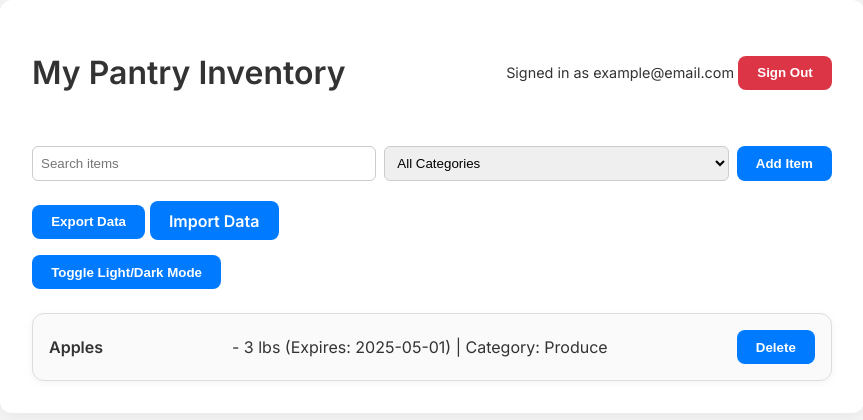
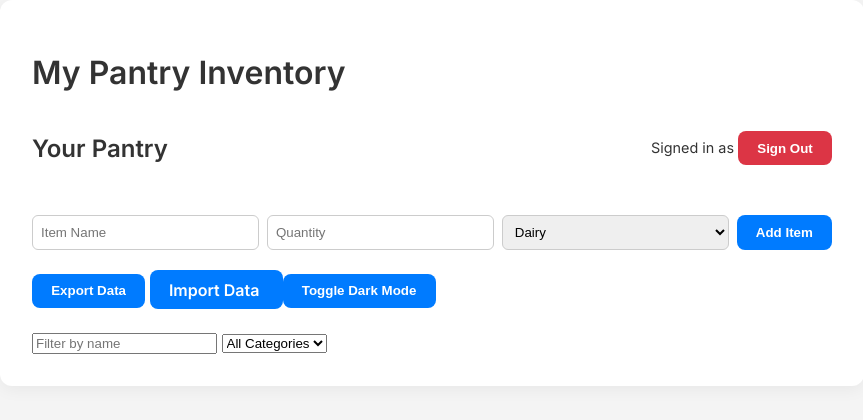
Before and after one commit to t-reyn/pantry-tracker, a plain HTML site: page index.html in a window 1280 px wide. Shown: the whole page, without its empty margins (208-1071 px from the left). Drawn offline with Linux system fonts and the light colour scheme.

Commit message:
Added input fields for item name, quantity, and category. Added category filter and dark mode toggle button.

```diff
--- a/index.html
+++ b/index.html
@@ -1,57 +1,59 @@
 <!DOCTYPE html>
 <html lang="en">
 <head>
-  <meta charset="UTF-8" />
-  <meta name="viewport" content="width=device-width, initial-scale=1.0" />
+    <meta charset="UTF-8">
+    <meta name="viewport" content="width=device-width, initial-scale=1.0">
     <title>Pantry Tracker</title>
-  <link rel="stylesheet" href="styles.css" />
-  <link rel="preconnect" href="https://fonts.googleapis.com">
-  <link rel="preconnect" href="https://fonts.gstatic.com" crossorigin>
-  <link href="https://fonts.googleapis.com/css2?family=Inter:wght@400;600&display=swap" rel="stylesheet">
+    <link rel="stylesheet" href="styles.css">
 </head>
 <body>
-  <main class="container">
-    <header class="header">
+    <div class="container">
         <h1 class="title">My Pantry Inventory</h1>
+
+        <div class="header">
+            <h2>Your Pantry</h2>
             <div class="user-info">
-        <span id="user-email">Signed in as example@email.com</span>
-        <button class="button button-sign-out">Sign Out</button>
+                <span>Signed in as <span id="user-email"></span></span>
+                <button onclick="signOut()" class="button button-sign-out">Sign Out</button>
             </div>
-    </header>
+        </div>
 
-    <section class="form-section">
         <form class="form">
-        <input type="text" id="filter-name" placeholder="Search items" />
+            <input type="text" id="item-name" placeholder="Item Name" required />
+            <input type="number" id="item-quantity" placeholder="Quantity" required />
+            <select id="item-category">
+                <option value="Dairy">Dairy</option>
+                <option value="Fruits">Fruits</option>
+                <option value="Vegetables">Vegetables</option>
+                <option value="Grains">Grains</option>
+                <!-- Add more categories as needed -->
+            </select>
+            <button type="submit" class="button button-add-item">Add Item</button>
+        </form>
+
+        <div class="tools">
+            <button onclick="exportData()" class="button button-export">Export Data</button>
+            <label class="button button-import">
+                Import Data
+                <input type="file" accept=".json" onchange="importData(event)" style="display: none" />
+            </label>
+            <button id="toggle-theme" class="button">Toggle Dark Mode</button>
+        </div>
+
+        <div class="filter">
+            <input type="text" id="filter-name" placeholder="Filter by name" />
             <select id="category-filter">
                 <option value="">All Categories</option>
-          <option value="Produce">Produce</option>
-          <option value="Pantry">Pantry</option>
                 <option value="Dairy">Dairy</option>
+                <option value="Fruits">Fruits</option>
+                <option value="Vegetables">Vegetables</option>
+                <option value="Grains">Grains</option>
+                <!-- Add more categories here if needed -->
             </select>
-        <button type="submit" class="button">Add Item</button>
-      </form>
-    </section>
+        </div>
 
-    <section class="tools">
-      <button class="button button-export">Export Data</button>
-      <label class="button button-import">
-        Import Data
-        <input type="file" accept=".json" style="display: none" />
-      </label>
-      <div class="theme-toggle">
-        <button id="toggle-theme" class="button">Toggle Light/Dark Mode</button>
+        <div class="items"></div>
     </div>
-    </section>
-
-    <section class="items">
-      <!-- Example item -->
-      <div class="item">
-        <strong>Apples</strong> - 3 lbs (Expires: 2025-05-01) | Category: Produce
-        <button class="button button-delete">Delete</button>
-      </div>
-    </section>
-  </main>
-
     <script src="https://www.gstatic.com/firebasejs/9.6.1/firebase-app.js"></script>
     <script src="https://www.gstatic.com/firebasejs/9.6.1/firebase-firestore.js"></script>
     <script src="https://www.gstatic.com/firebasejs/9.6.1/firebase-auth.js"></script>
```
Lines whose indentation alone changed are shown as unchanged.
